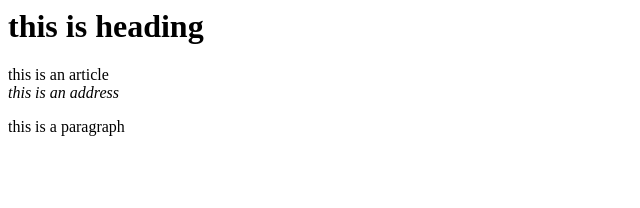
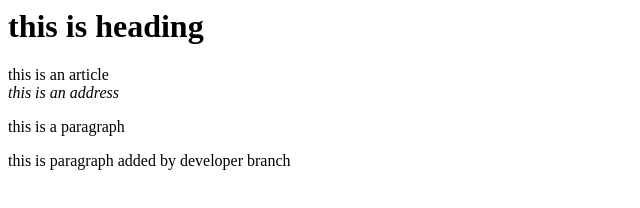
Before and after one commit to SamiullahMeer/git-one, a plain HTML site: page index.html in a window 1280 px wide. Shown: the whole page, without its empty margins (0-640 px from the left). Drawn offline with Linux system fonts and the light colour scheme.

Commit message:
the paragraph is added by developer branch

```diff
--- a/index.html
+++ b/index.html
@@ -11,5 +11,6 @@
         </address>
 
         <p> this is a paragraph</p>
+        <p> this is paragraph added by developer branch</p>
     </body>
 </html>
```
